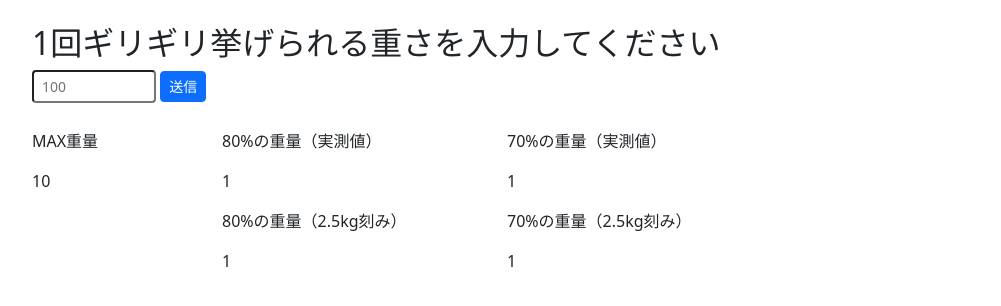
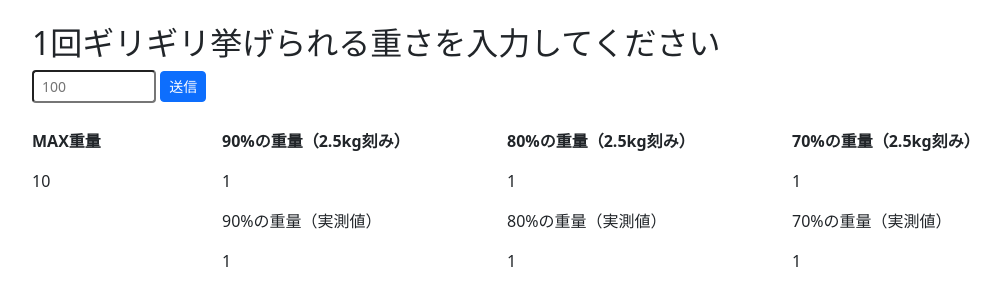
Before and after one commit to howanpin/test_web_app, a Django app: template testApp1/templates/index.html in a window 1280 px wide. Shown: the top 306 px of the page, without its empty margins (50-1051 px from the left). Run offline with Django 5.2, Linux system fonts and the light colour scheme; the template is opened without the code that fills it: most values are stand-ins (such as "Sample title", 1, 10 or a date in 2020); some libraries are stand-ins or nearby versions.

Commit message:
[フロント改修]90%重量を表示、レイアウト修正

```diff
--- a/testApp1/templates/index.html
+++ b/testApp1/templates/index.html
@@ -29,20 +29,26 @@
       {% if max_weight or max_weight == 0 %}
         <div class="row">
           <div class="col-sm-2">
-            <p>MAX重量</p>
+            <p><b>MAX重量</b></p>
             <p>{{ max_weight }}</p>
           </div>
           <div class="col-sm-3">
+            <p><b>90%の重量（2.5kg刻み）</b></p>
+            <p>{{ rounded_90_percent_weight }}</p>
+            <p>90%の重量（実測値）</p>
+            <p>{{ raw_90_percent_weight }}</p>
+          </div>
+          <div class="col-sm-3">
+            <p><b>80%の重量（2.5kg刻み）</b></p>
+            <p>{{ rounded_80_percent_weight }}</p>
             <p>80%の重量（実測値）</p>
             <p>{{ raw_80_percent_weight }}</p>
-            <p>80%の重量（2.5kg刻み）</p>
-            <p>{{ rounded_80_percent_weight }}</p>
           </div>
           <div class="col-sm-3">
+            <p><b>70%の重量（2.5kg刻み）</b></p>
+            <p>{{ rounded_70_percent_weight }}</p>
             <p>70%の重量（実測値）</p>
             <p>{{ raw_70_percent_weight }}</p>
-            <p>70%の重量（2.5kg刻み）</p>
-            <p>{{ rounded_70_percent_weight }}</p>
           </div>
         </div>
       {% endif %}
```
